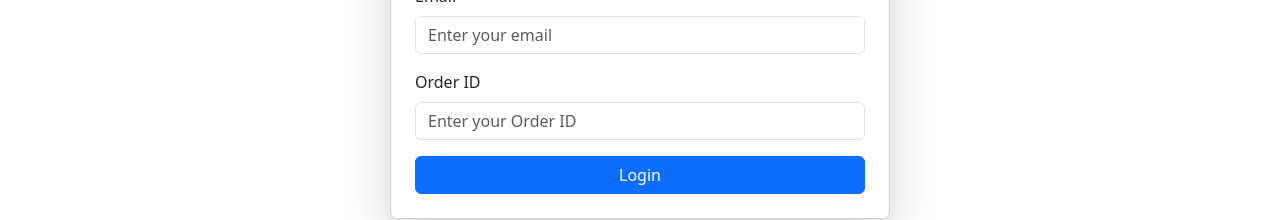
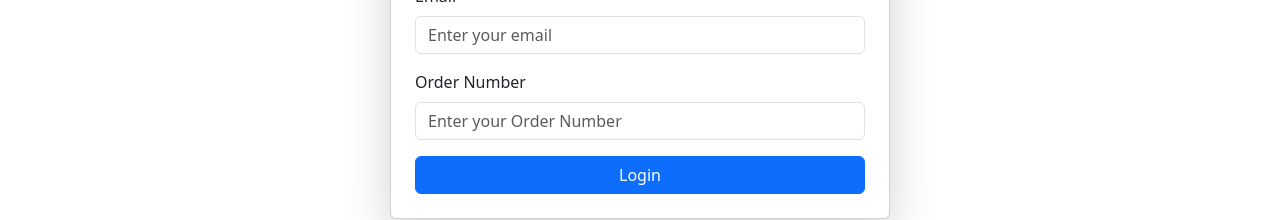
Before and after one commit to lantern74/shopify-integrated-digital-content, a React (Create React App) app in the folder client/: page /login in a window 1280 px wide. Shown: the part 370-590 px from the top of the page. Built offline with nearby package versions, Linux system fonts and the light colour scheme; no server answers.

Commit message:
fix customer login as order number

```diff
--- a/client/src/components/customer/CustomerLogin.js
+++ b/client/src/components/customer/CustomerLogin.js
@@ -4,7 +4,7 @@ import axios from "axios";
 
 export default function CustomerLogin({ setToken }) {
     const [email, setEmail] = useState("");
-    const [orderId, setOrderId] = useState("");
+    const [orderNumber, setOrderNumber] = useState("");
     const [loading, setLoading] = useState(false);
     const [errorMessage, setErrorMessage] = useState("");
     const navigate = useNavigate();
@@ -12,14 +12,14 @@ export default function CustomerLogin({ setToken }) {
     const apiUrl = process.env.REACT_APP_API_URL;
     const handleLogin = async () => {
         setErrorMessage(""); // Clear previous error
-        if (!email.trim() || !orderId.trim()) {
+        if (!email.trim() || !orderNumber.trim()) {
             setErrorMessage("Email and Order ID are required.");
             return;
         }
 
         setLoading(true);
         try {
-            const res = await axios.post(`${apiUrl}/api/customers/login`, { email, orderId });
+            const res = await axios.post(`${apiUrl}/api/customers/login`, { email, orderNumber });
             setToken(res.data.token);
             localStorage.setItem("token", res.data.token);
             navigate("/dashboard");
@@ -47,13 +47,13 @@ export default function CustomerLogin({ setToken }) {
                     />
                 </div>
                 <div className="mb-3">
-                    <label className="form-label">Order ID</label>
+                    <label className="form-label">Order Number</label>
                     <input
                         type="text"
                         className="form-control"
-                        placeholder="Enter your Order ID"
-                        value={orderId}
-                        onChange={(e) => setOrderId(e.target.value)}
+                        placeholder="Enter your Order Number"
+                        value={orderNumber}
+                        onChange={(e) => setOrderNumber(e.target.value)}
                     />
                 </div>
                 <button className="btn btn-primary w-100" onClick={handleLogin} disabled={loading}>
```
Also changed, not shown: 2 other files (tests, documents, lock files or other folders).
